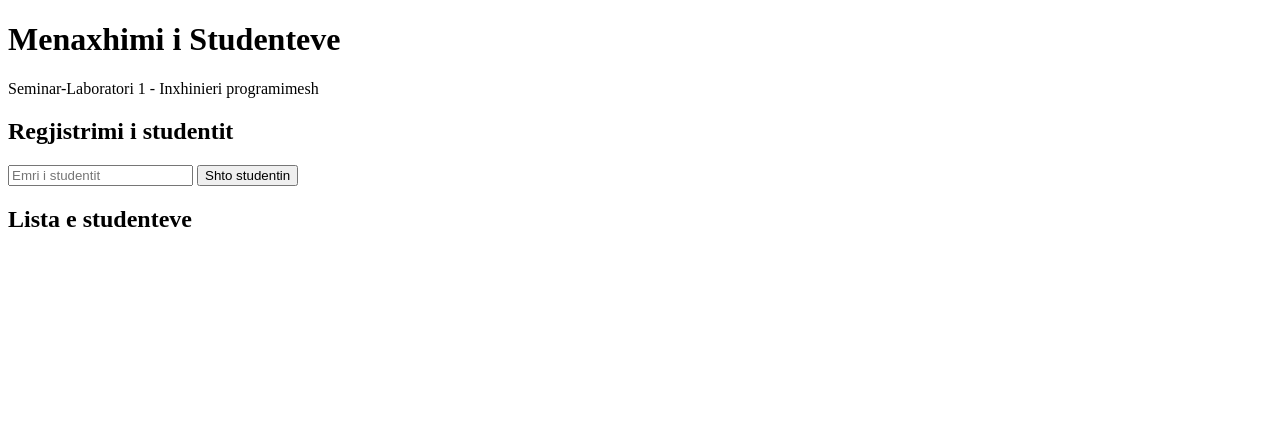
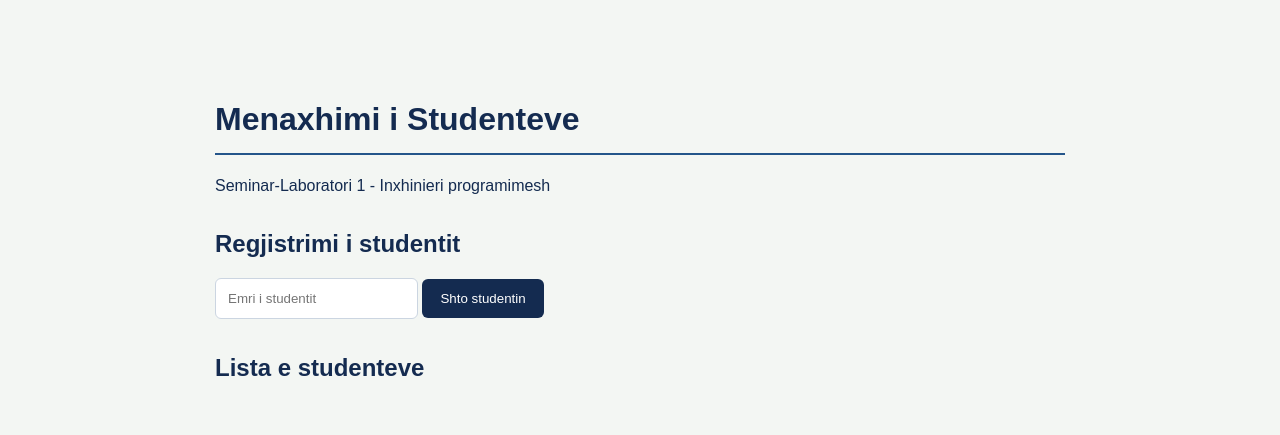
Before and after one commit to GUTTI2004/laboratori-1-menaxhimi-studenteve, a plain HTML site: page index.html in a window 1280 px wide. Drawn offline with Linux system fonts and the light colour scheme.

Commit message:
feat: add initial CSS styling

```diff
--- /dev/null
+++ b/css/styles.css
@@ -0,0 +1,33 @@
+/* Seminar-Laboratori 1 - Dizanji fillestar */
+body {
+    font-family: Arial, sans-serif;
+    background-color: #f3f6f3;
+    color: #142b50;
+    max-width: 850px;
+    margin: 50px auto;
+    padding: 30px;
+}
+h1 {
+    color: #142b50;
+    border-bottom: 2px solid #24558a;
+    padding-bottom: 15px;
+}
+h2 {
+    margin-top: 35px;
+}
+input {
+    padding: 12px;
+    border: 1px solid #cbd5e1;
+    border-radius: 6px;
+}
+button {
+    padding: 12px 18px;
+    background: #142b50;
+    color: white;
+    border: none;
+    border-radius: 6px;
+    cursor: pointer;
+}
+button:hover{
+    background: #24558a;
+}
--- a/index.html
+++ b/index.html
@@ -1,6 +1,7 @@
 <!DOCTYPE html>
 <html lang="sq">
   <head>
+    <link rel="stylesheet" href="css/styles.css">
   <meta charset="UTF-8">
   <meta name="viewport"
     content="width=device-width, initial-scale=1.0">
```
Also changed, not shown: 1 other file.
